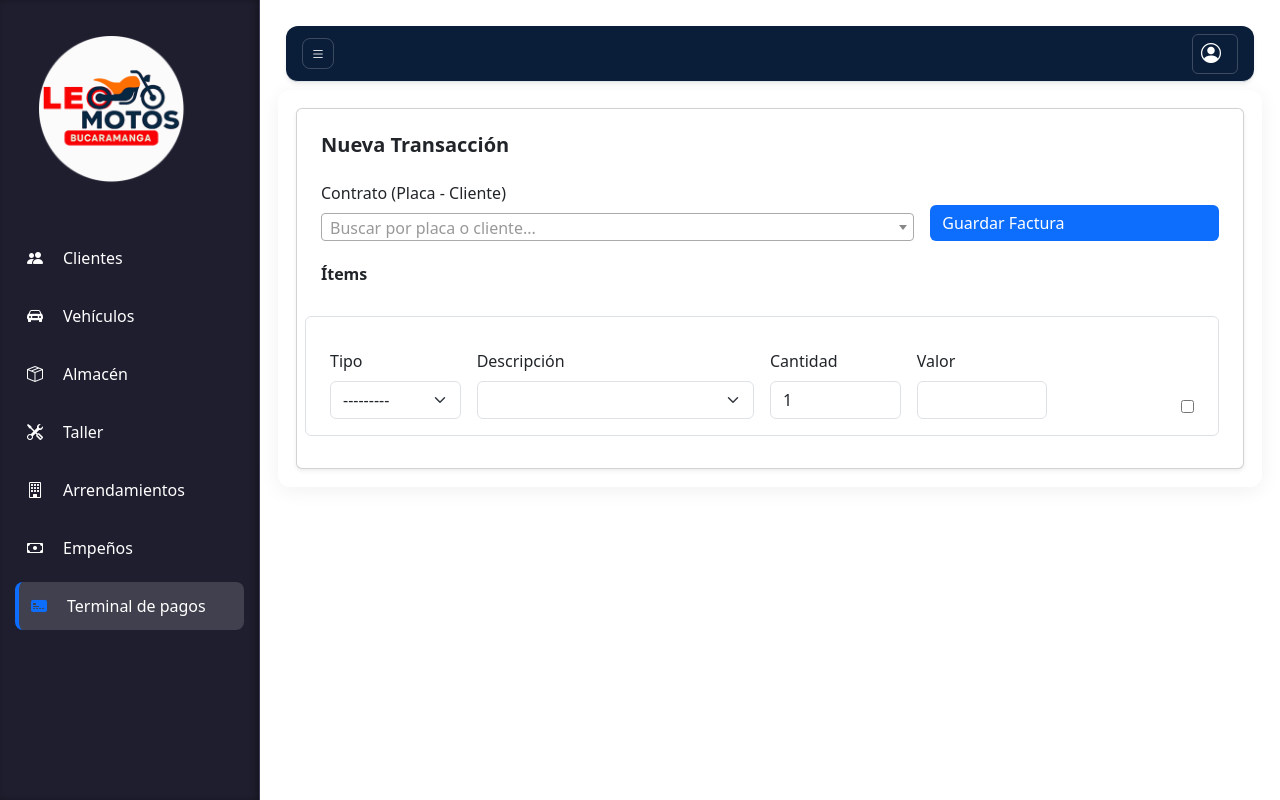
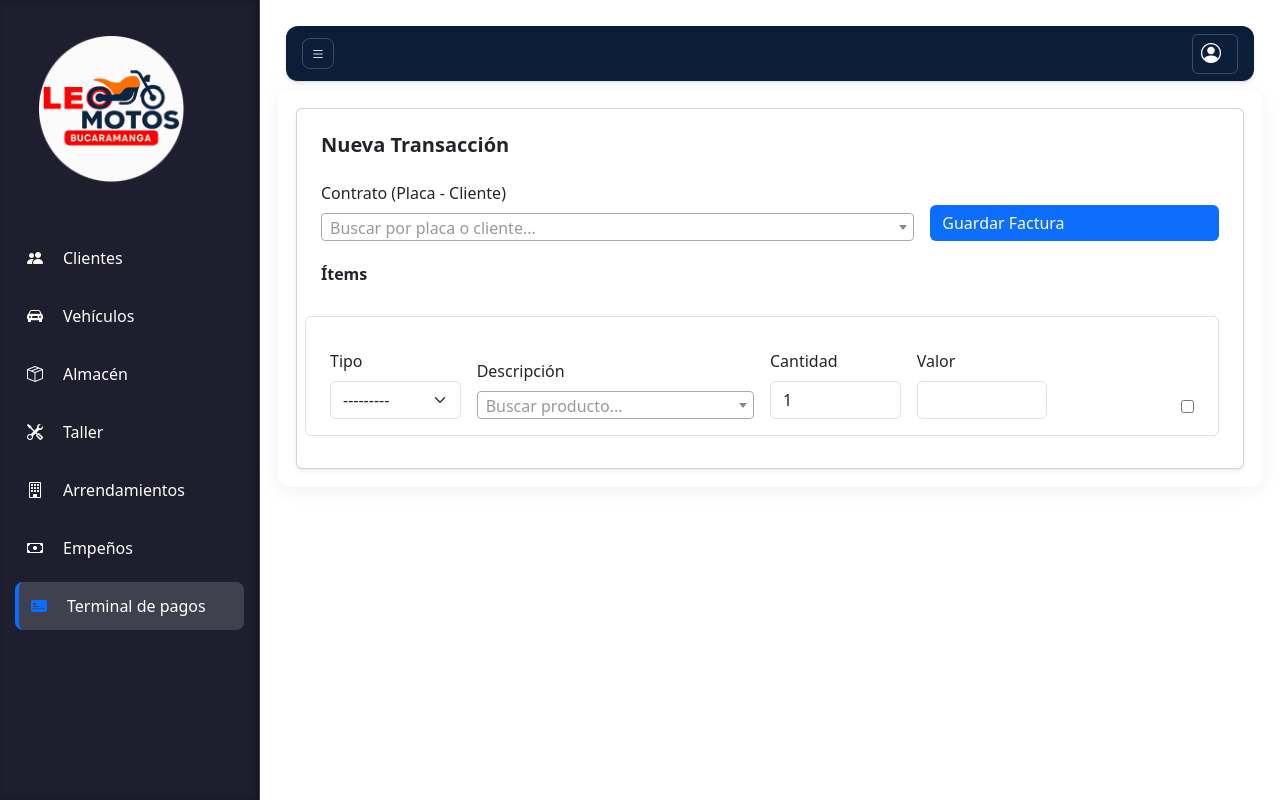
Before and after one commit to Xulian7/metro_project, a Django app: page /terminal_pagos/ in a window 1280 px wide. Run offline with Django 5.2, Linux system fonts and the light colour scheme; data that the repository does not hold is empty; some libraries are stand-ins or nearby versions.

Commit message:
App Terminal

```diff
--- a/terminal_pagos/templates/terminal_pagos/terminal_pagos.html
+++ b/terminal_pagos/templates/terminal_pagos/terminal_pagos.html
@@ -83,18 +83,30 @@
   const productosAlmacen = {{ productos_json|safe }};
 
   $(document).ready(function () {
+    // Contrato con buscador
     $('.select-buscable').select2({
       placeholder: 'Buscar por placa o cliente...',
       allowClear: true,
       width: '100%'
     });
 
+    // Inicializar descripción con buscador
+    $('.descripcion-item').select2({
+      placeholder: 'Buscar producto...',
+      allowClear: true,
+      width: '100%'
+    });
+
+    // Lógica de ítems
     inicializarItems();
 
+    // Recalcular tarifas al cambiar contrato
     $('select[name="contrato"]').on('change', function () {
       recalcularTodos();
     });
+
   });
+
 
   function getTarifaContrato() {
     const contrato = document.querySelector('select[name="contrato"]');
@@ -114,11 +126,15 @@
       if (!tipo || !descripcion || !cantidad || !valor) return;
 
       const aplicarLogica = () => {
+        // destruir select2 si existe
+        if ($(descripcion).hasClass("select2-hidden-accessible")) {
+          $(descripcion).select2('destroy');
+        }
+
         descripcion.innerHTML = '';
 
         if (tipo.value === 'tarifa') {
-          descripcion.innerHTML =
-            `<option value="tarifa">Pago de tarifa</option>`;
+          descripcion.innerHTML = `<option value="tarifa">Pago de tarifa</option>`;
           descripcion.disabled = true;
 
           const tarifa = getTarifaContrato();
@@ -128,8 +144,7 @@
 
         else if (tipo.value === 'almacen') {
           descripcion.disabled = false;
-          descripcion.innerHTML =
-            `<option value="">Seleccione producto</option>`;
+          descripcion.innerHTML = `<option value="">Seleccione producto</option>`;
 
           productosAlmacen.forEach(p => {
             descripcion.innerHTML +=
@@ -141,11 +156,20 @@
 
         else {
           descripcion.disabled = false;
-          descripcion.innerHTML =
-            `<option value="">—</option>`;
+          descripcion.innerHTML = `<option value="">—</option>`;
           valor.value = '';
         }
+
+        // volver a activar select2
+        if (!descripcion.disabled) {
+          $(descripcion).select2({
+            placeholder: 'Buscar producto...',
+            allowClear: true,
+            width: '100%'
+          });
+        }
       };
+
 
       tipo.addEventListener('change', aplicarLogica);
       cantidad.addEventListener('input', aplicarLogica);
```
